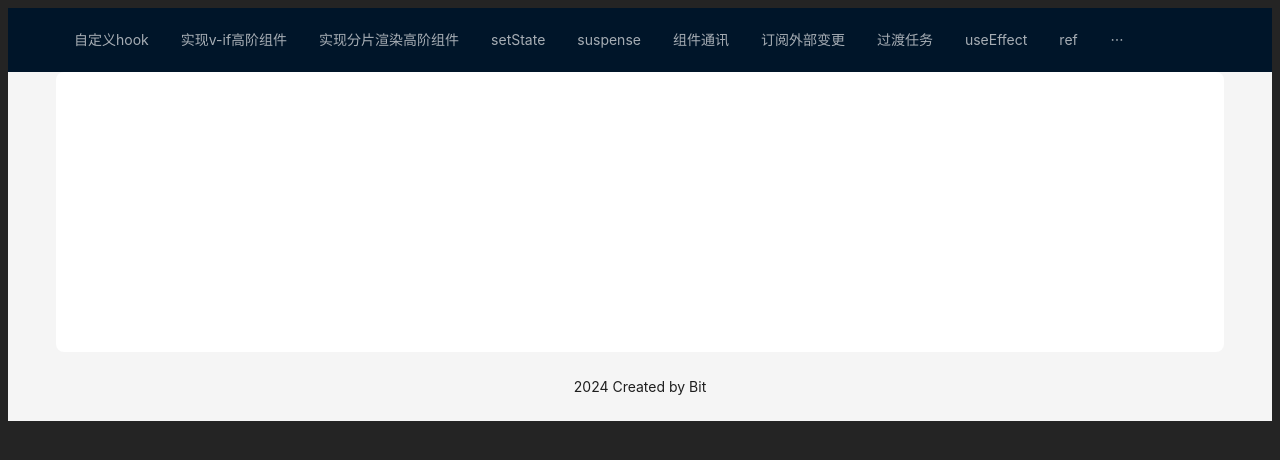
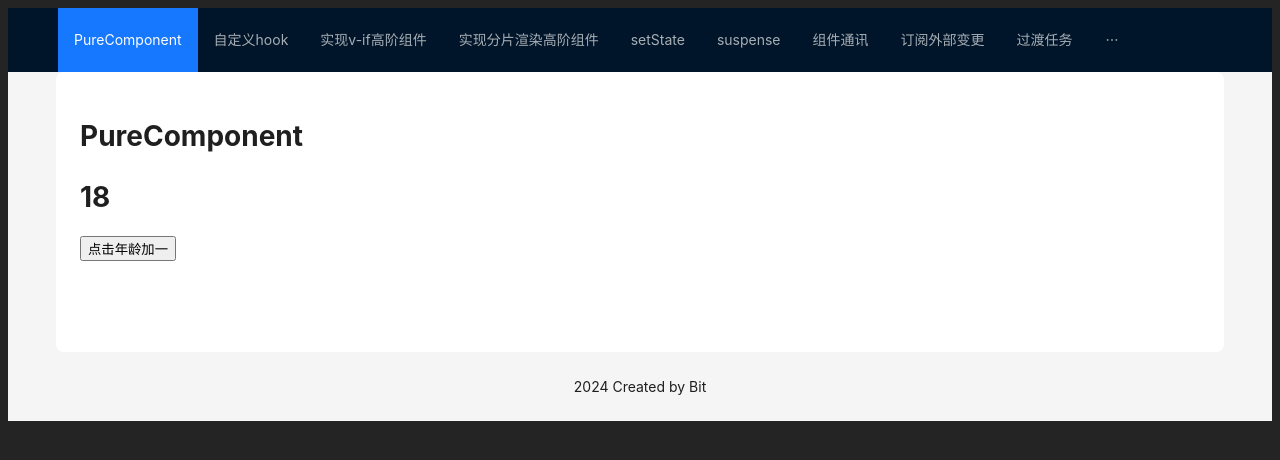
Before and after one commit to yangshijunx/react-point, a React (Vite) app: page /pureComponent in a window 1280 px wide. Shown: the top 460 px of the page. Built offline with nearby package versions, Linux system fonts and the light colour scheme.

Commit message:
feat: purecomponent

```diff
--- a/src/App.tsx
+++ b/src/App.tsx
@@ -22,6 +22,7 @@ import AlgebraicEffect from "./pages/algebraicEffect";
 import HocComponent from "./pages/hoc";
 import TiledRender from "./pages/hoc2";
 import CustomHook from "./pages/customHook";
+import PureComponentTest from "./pages/pureComponent";
 
 const { Header, Content, Footer } = Layout;
 
@@ -31,6 +32,11 @@ const App: React.FC = () => {
   } = theme.useToken();
 
   const pages = [
+    {
+      path: "/pureComponent",
+      name: "PureComponent",
+      component: () => <PureComponentTest />,
+    },
     {
       path: "/custom-hook",
       name: "自定义hook",
--- /dev/null
+++ b/src/pages/pureComponent/index.tsx
@@ -0,0 +1,48 @@
+import React from "react";
+
+interface People {
+  name: string;
+  age: number;
+}
+
+interface State {
+  people: People;
+}
+
+class PureComponentTest extends React.PureComponent<object, State> {
+  constructor(props: any) {
+    super(props);
+    this.state = {
+      people: {
+        name: "张三",
+        age: 18,
+      },
+    };
+  }
+
+  add = () => {
+    const { people } = this.state;
+    people.age += 1;
+    // purecomponent 会浅比较
+    // this.setState({ people });
+    // 这样浅拷贝就可以解决
+    this.setState({ people: { ...people } });
+  };
+
+  render() {
+    console.log("PureComponentTest render");
+    const { people } = this.state;
+    return (
+      <>
+        <h1>PureComponent</h1>
+        <h1>{people.age}</h1>
+        {/* 直接点击不会有变化 因为PureComponent会比较两次data对象，
+            都指向同一个data,没有发生改变，所以不更新视图。
+         */}
+        <button onClick={this.add}>点击年龄加一</button>
+      </>
+    );
+  }
+}
+
+export default PureComponentTest;
```
